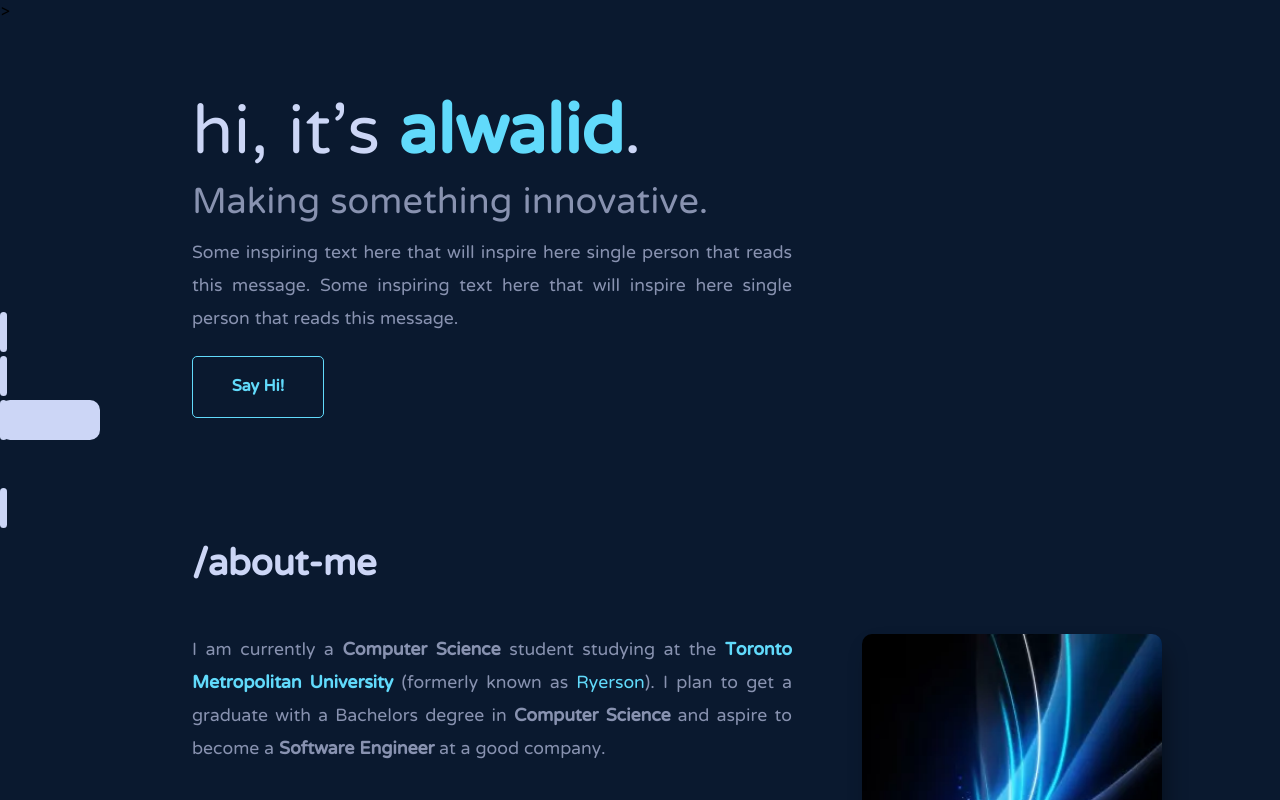
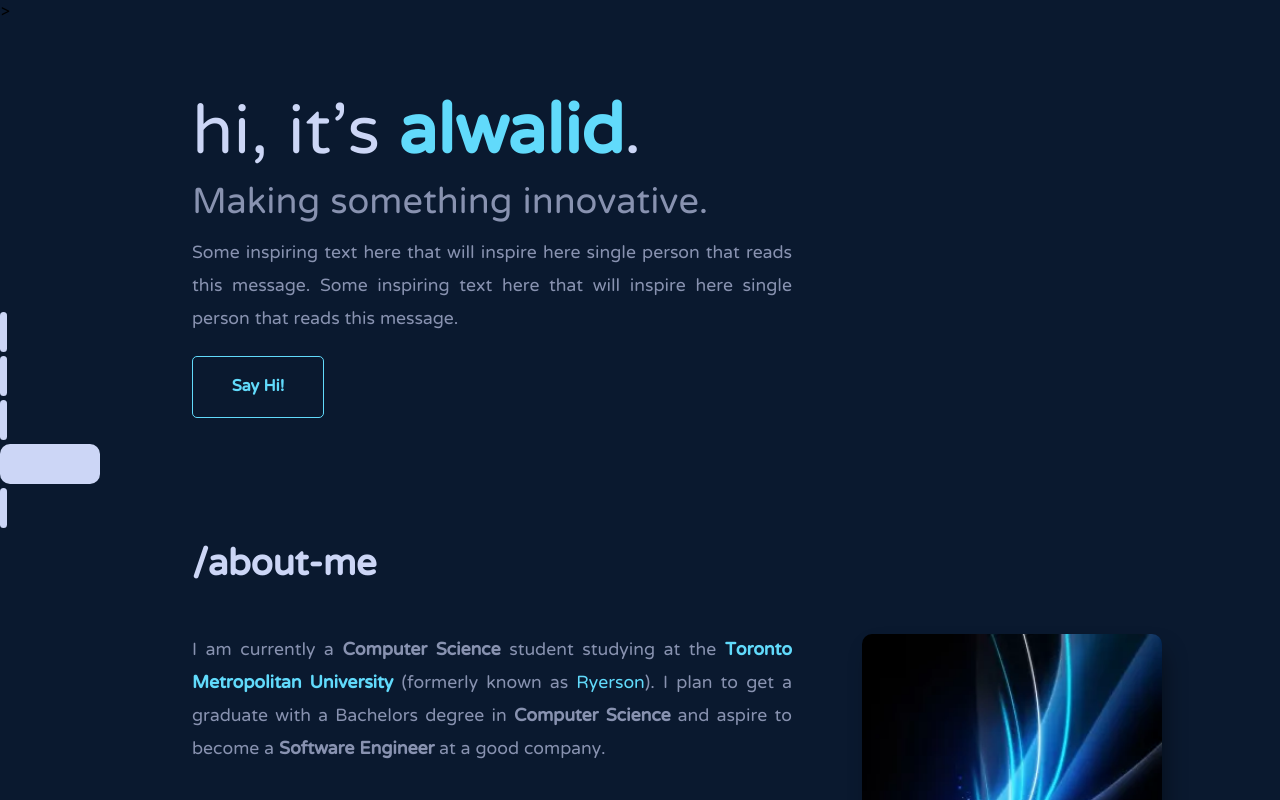
Before and after one commit to wxlkda/realport, a React (Create React App) app: page / in a window 1280 px wide. Shown: the top 800 px of the page. Built offline with nearby package versions, Linux system fonts and the light colour scheme.

Commit message:
misinput hard coded smth

```diff
--- a/src/css/navigation.css
+++ b/src/css/navigation.css
@@ -138,7 +138,7 @@
 
 
 
-.experienceBarSelected {
+.projectsBarSelected {
     margin-top: calc(calc(100vh / 2));
     display: inline-block;
     border-radius: 10px;
@@ -154,7 +154,7 @@
     flex-direction: column;
 
 }
-.projectsBarSelected {
+.experienceBarSelected {
     margin-top: calc(calc(100vh / 2) + 44px);
     display: inline-block;
     border-radius: 10px;
```
